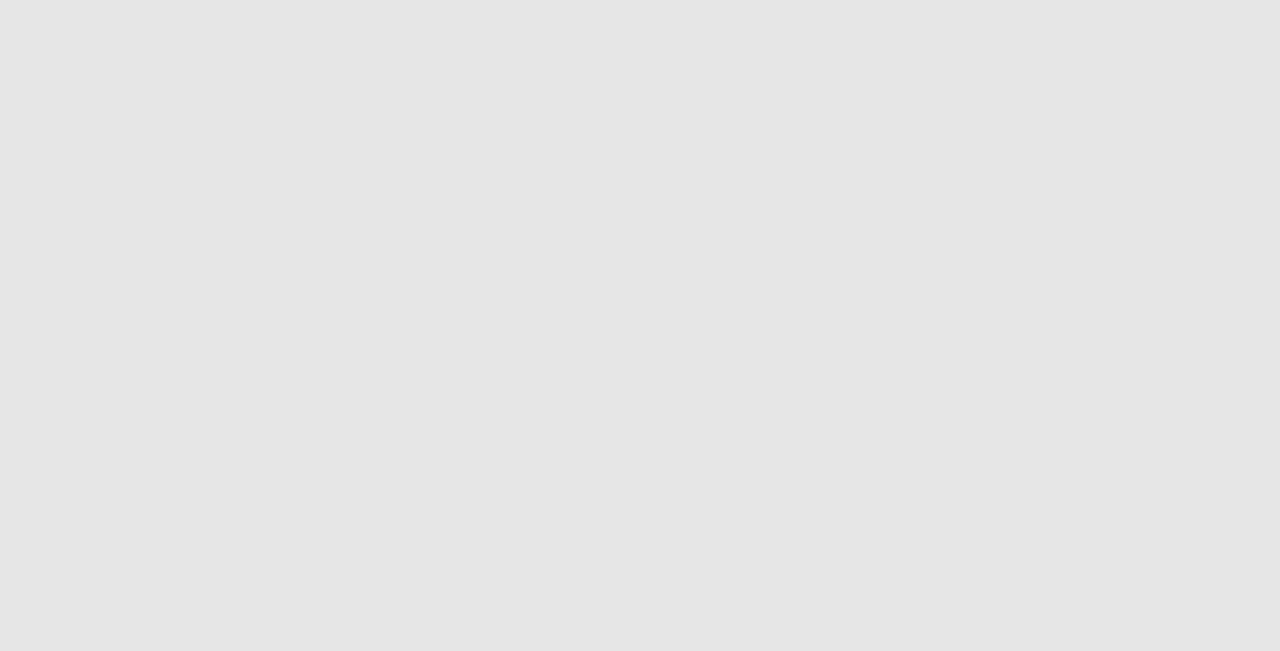
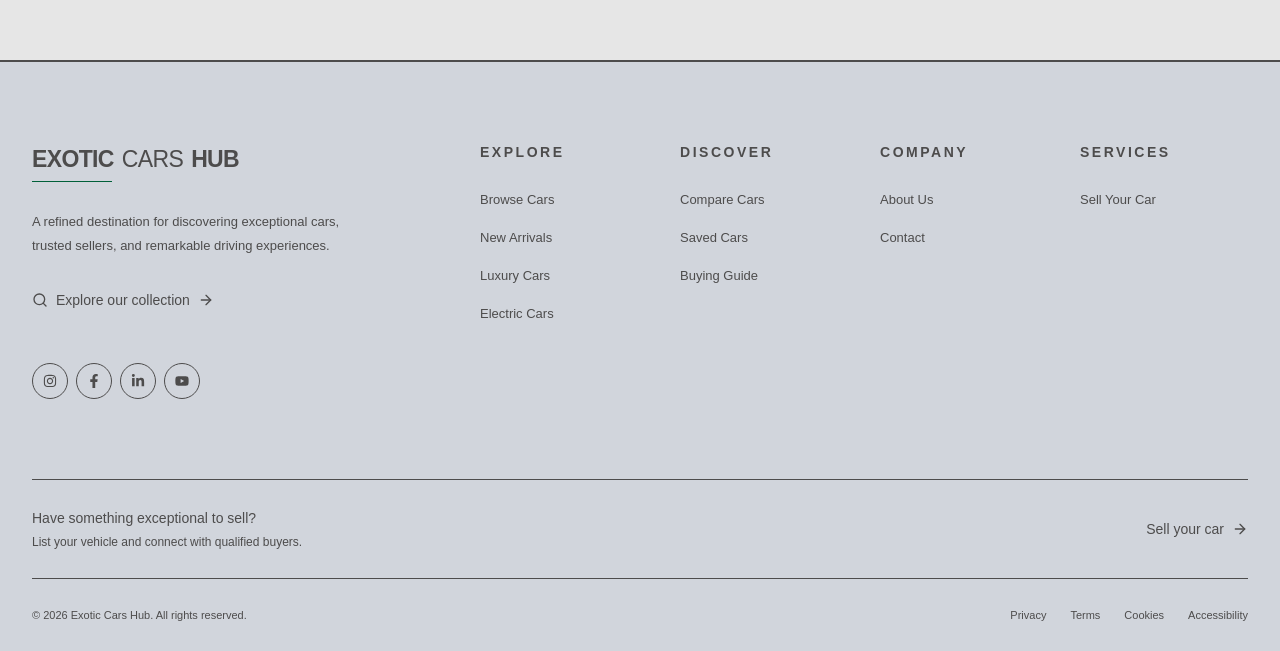
Before and after one commit to Ehsan-Niazi/exotic-cars, a Next.js app: page / in a window 1280 px wide. Shown: the part 1749-2400 px from the top of the page. Built offline with nearby package versions, Linux system fonts and the light colour scheme.

Commit message:
Implement Footer logic and structure

```diff
--- /dev/null
+++ b/app/Components/Footer.tsx
@@ -0,0 +1,254 @@
+import Link from "next/link";
+import { ArrowRight, Search } from "lucide-react";
+import {
+  FaFacebookF,
+  FaInstagram,
+  FaLinkedinIn,
+  FaYoutube,
+} from "react-icons/fa";
+
+const navigation = [
+  {
+    title: "Explore",
+    links: [
+      { label: "Browse Cars", href: "/shop" },
+      { label: "New Arrivals", href: "/shop?sort=newest" },
+      { label: "Luxury Cars", href: "/shop?category=luxury" },
+      { label: "Electric Cars", href: "/shop?fuel=electric" },
+    ],
+  },
+  {
+    title: "Discover",
+    links: [
+      { label: "Compare Cars", href: "/compare" },
+      { label: "Saved Cars", href: "/saved" },
+      { label: "Buying Guide", href: "/guides" },
+    ],
+  },
+  {
+    title: "Company",
+    links: [
+      { label: "About Us", href: "/about-us" },
+      { label: "Contact", href: "/contact" },
+    ],
+  },
+  {
+    title: "Services",
+    links: [{ label: "Sell Your Car", href: "/sell" }],
+  },
+];
+
+const socials = [
+  {
+    label: "Instagram",
+    href: "https://instagram.com",
+    icon: FaInstagram,
+  },
+  {
+    label: "Facebook",
+    href: "https://facebook.com",
+    icon: FaFacebookF,
+  },
+  {
+    label: "LinkedIn",
+    href: "https://linkedin.com",
+    icon: FaLinkedinIn,
+  },
+  {
+    label: "YouTube",
+    href: "https://youtube.com",
+    icon: FaYoutube,
+  },
+];
+
+export default function Footer() {
+  return (
+    <footer className="border-t-2 bg-gray-300">
+      <div className="mx-auto max-w-7xl px-8">
+        <div className="grid gap-16 py-16 grid-cols-[1fr_2fr] lg:py-20">
+          <div className="flex flex-col justify-between">
+            <div>
+              <Link href="/" className="group inline-block">
+                <div className="flex items-baseline tracking-[-0.04em]">
+                  <span className="text-[23px] font-semibold">EXOTIC</span>
+
+                  <span className="ml-2 text-[23px] font-light">CARS</span>
+
+                  <span className="ml-2 text-[23px] font-semibold">HUB</span>
+                </div>
+
+                <div className="mt-1 h-px w-20 bg-primary transition-all duration-300 group-hover:w-full" />
+              </Link>
+
+              <p className="mt-7 max-w-xs text-[13px] leading-6">
+                A refined destination for discovering exceptional cars, trusted
+                sellers, and remarkable driving experiences.
+              </p>
+
+              <Link
+                href="/shop"
+                className="
+                  group mt-8 inline-flex items-center gap-2
+                  text-sm font-medium
+                  transition-colors
+                  hover:text-primary
+                "
+              >
+                <Search className="h-4 w-4" />
+
+                <span>Explore our collection</span>
+
+                <ArrowRight
+                  className="
+                    h-4 w-4
+                    transition-transform duration-300
+                    group-hover:translate-x-1
+                  "
+                />
+              </Link>
+            </div>
+
+            <div className="mt-12 flex items-center gap-2">
+              {socials.map((social) => {
+                const Icon = social.icon;
+
+                return (
+                  <Link
+                    key={social.label}
+                    href={social.href}
+                    target="_blank"
+                    rel="noopener noreferrer"
+                    aria-label={social.label}
+                    className="
+                      flex h-9 w-9 items-center justify-center
+                      rounded-full
+                      border border-border
+                      transition-all duration-300
+                      hover:border-primary
+                      hover:bg-primary
+                      hover:text-white
+                    "
+                  >
+                    <Icon className="h-3.5 w-3.5" />
+                  </Link>
+                );
+              })}
+            </div>
+          </div>
+
+          <div className="grid grid-cols-2 gap-x-8 gap-y-12 sm:grid-cols-4">
+            {navigation.map((section) => (
+              <div key={section.title}>
+                <h3 className="text-[14px] font-semibold uppercase tracking-[0.18em] text-foreground">
+                  {section.title}
+                </h3>
+
+                <ul className="mt-6 space-y-3.5">
+                  {section.links.map((link) => (
+                    <li key={link.href}>
+                      <Link
+                        href={link.href}
+                        className="
+                          text-[13px]
+                          transition-colors duration-200
+                          hover:text-primary
+                        "
+                      >
+                        {link.label}
+                      </Link>
+                    </li>
+                  ))}
+                </ul>
+              </div>
+            ))}
+          </div>
+        </div>
+
+        <div className="border-y flex flex-col gap-5 py-7 sm:flex-row sm:items-center sm:justify-between">
+          <div>
+            <p className="text-sm font-medium">
+              Have something exceptional to sell?
+            </p>
+
+            <p className="mt-1.5 text-xs">
+              List your vehicle and connect with qualified buyers.
+            </p>
+          </div>
+
+          <Link
+            href="/sell"
+            className="
+                group inline-flex items-center gap-2
+                text-sm font-medium
+                transition-colors
+                hover:text-primary
+              "
+          >
+            Sell your car
+            <ArrowRight
+              className="
+                  h-4 w-4
+                  transition-transform duration-300
+                  group-hover:translate-x-1
+                "
+            />
+          </Link>
+        </div>
+
+        <div className="flex flex-col gap-5 py-7 sm:flex-row sm:items-center sm:justify-between">
+          {/* Copyright */}
+          <p className="text-[11px]">
+            © {new Date().getFullYear()} Exotic Cars Hub. All rights reserved.
+          </p>
+
+          {/* Legal */}
+          <div className="flex flex-wrap items-center gap-x-6 gap-y-2">
+            <Link
+              href="/privacy"
+              className="
+                text-[11px]
+                transition-colors
+                hover:text-primary
+              "
+            >
+              Privacy
+            </Link>
+
+            <Link
+              href="/terms"
+              className="
+                text-[11px]
+                transition-colors
+                hover:text-primary
+              "
+            >
+              Terms
+            </Link>
+
+            <Link
+              href="/cookies"
+              className="
+                text-[11px]
+                transition-colors
+                hover:text-primary
+              "
+            >
+              Cookies
+            </Link>
+
+            <Link
+              href="/accessibility"
+              className="
+                text-[11px]
+                transition-colors
+                hover:text-primary
+              "
+            >
+              Accessibility
+            </Link>
+          </div>
+        </div>
+      </div>
+    </footer>
+  );
+}
--- a/app/layout.tsx
+++ b/app/layout.tsx
@@ -2,6 +2,7 @@ import type { Metadata } from "next";
 import { Geist, Geist_Mono } from "next/font/google";
 import "./globals.css";
 import Navbar from "./Components/Navbar";
+import Footer from "./Components/Footer";
 
 const geistSans = Geist({
   variable: "--font-geist-sans",
@@ -24,9 +25,10 @@ export default function RootLayout({ children }: LayoutProps<"/">) {
       lang="en"
       className={`${geistSans.variable} ${geistMono.variable} h-full antialiased`}
     >
-      <body className="min-h-full flex flex-col">
+      <body className="min-h-screen flex flex-col">
         <Navbar />
-        {children}
+        <main className="grow">{children}</main>
+        <Footer />
       </body>
     </html>
   );
--- a/package.json
+++ b/package.json
@@ -9,9 +9,11 @@
     "lint": "eslint"
   },
   "dependencies": {
+    "lucide-react": "^1.31.0",
     "next": "16.3.0",
     "react": "19.2.8",
-    "react-dom": "19.2.8"
+    "react-dom": "19.2.8",
+    "react-icons": "^5.7.0"
   },
   "devDependencies": {
     "@tailwindcss/postcss": "^4",
```
Also changed, not shown: 1 other file (tests, documents, lock files or other folders).
